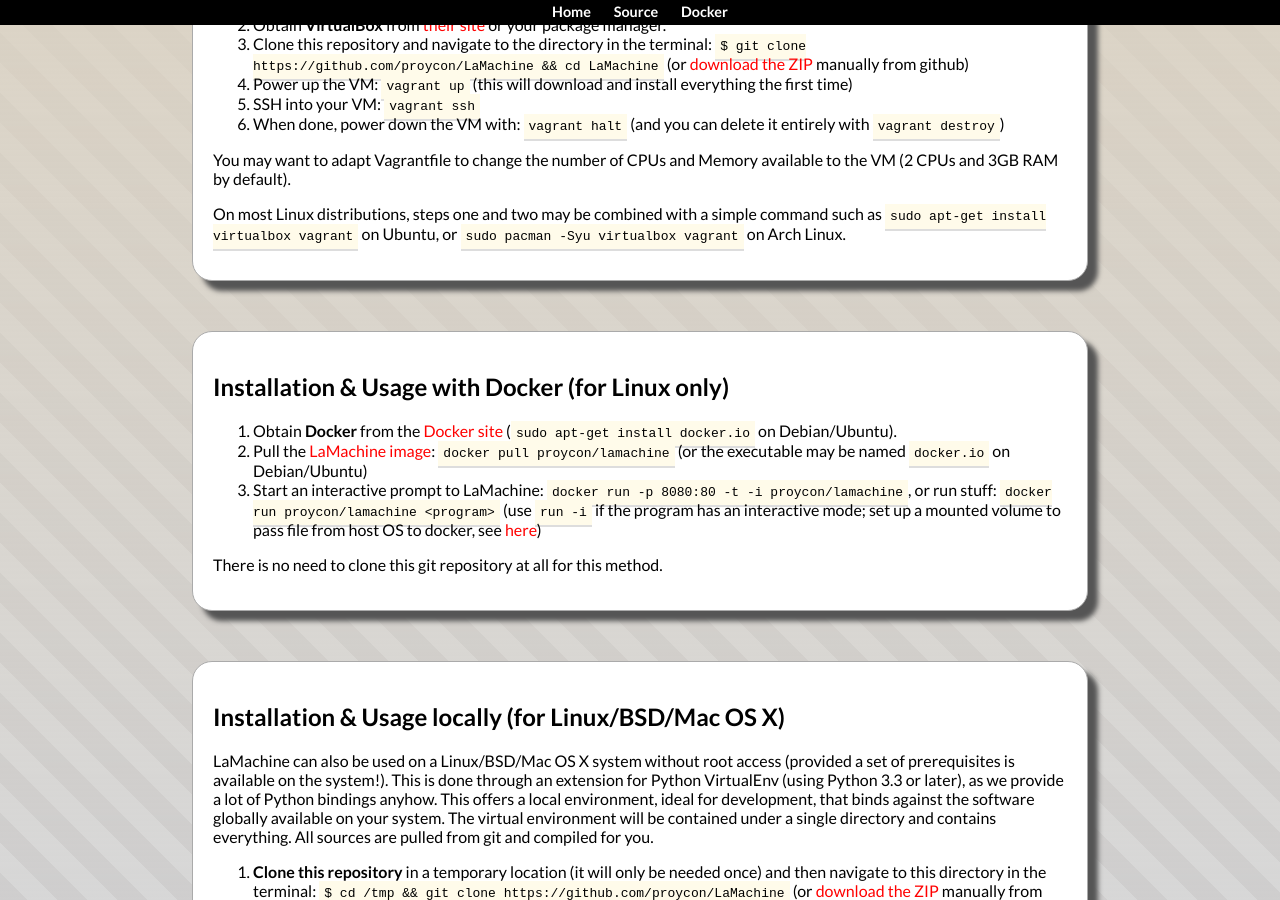
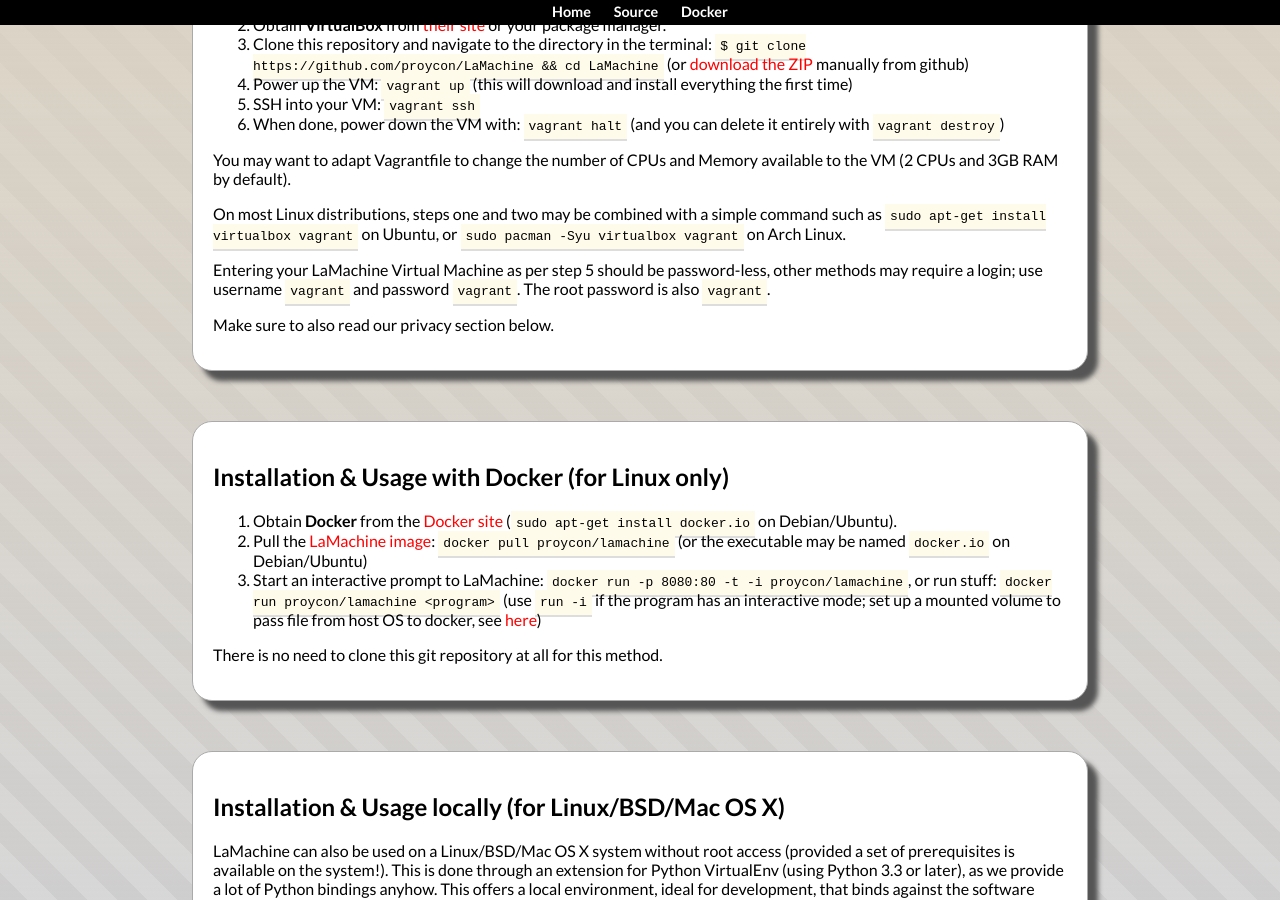
Before and after one commit to proycon/LaMachine, a Jekyll site: the page built from index.md, in a window 1280 px wide and 900 px high, scrolled down 1618 px. Built offline with Jekyll 4.4.1, drawn with Linux system fonts in a browser that asks for light colours.

Commit message:
added username/password info for Vagrant VM

```diff
--- a/index.md
+++ b/index.md
@@ -82,6 +82,12 @@
 
 On most Linux distributions, steps one and two may be combined with a simple command such as
 ``sudo apt-get install virtualbox vagrant`` on Ubuntu, or ``sudo pacman -Syu virtualbox vagrant`` on Arch Linux.
+
+Entering your LaMachine Virtual Machine as per step 5 should be password-less,
+other methods may require a login; use username ``vagrant`` and password
+``vagrant``.  The root password is also ``vagrant``.
+
+Make sure to also read our privacy section below.
 
 </section>
 
```
